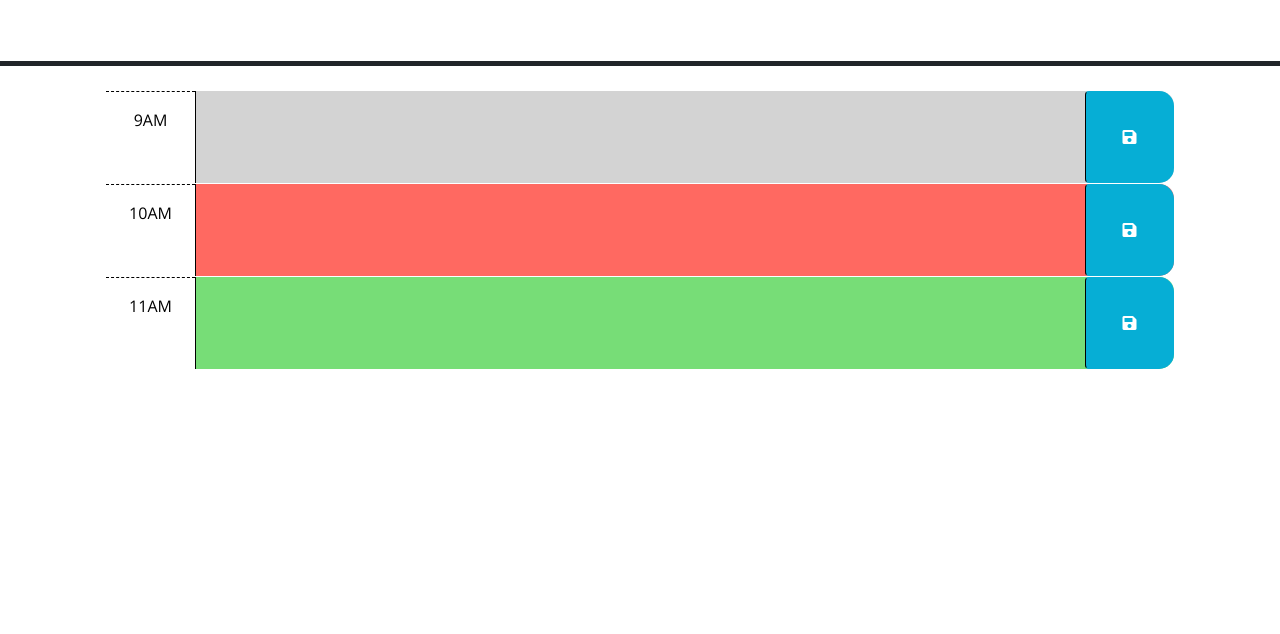
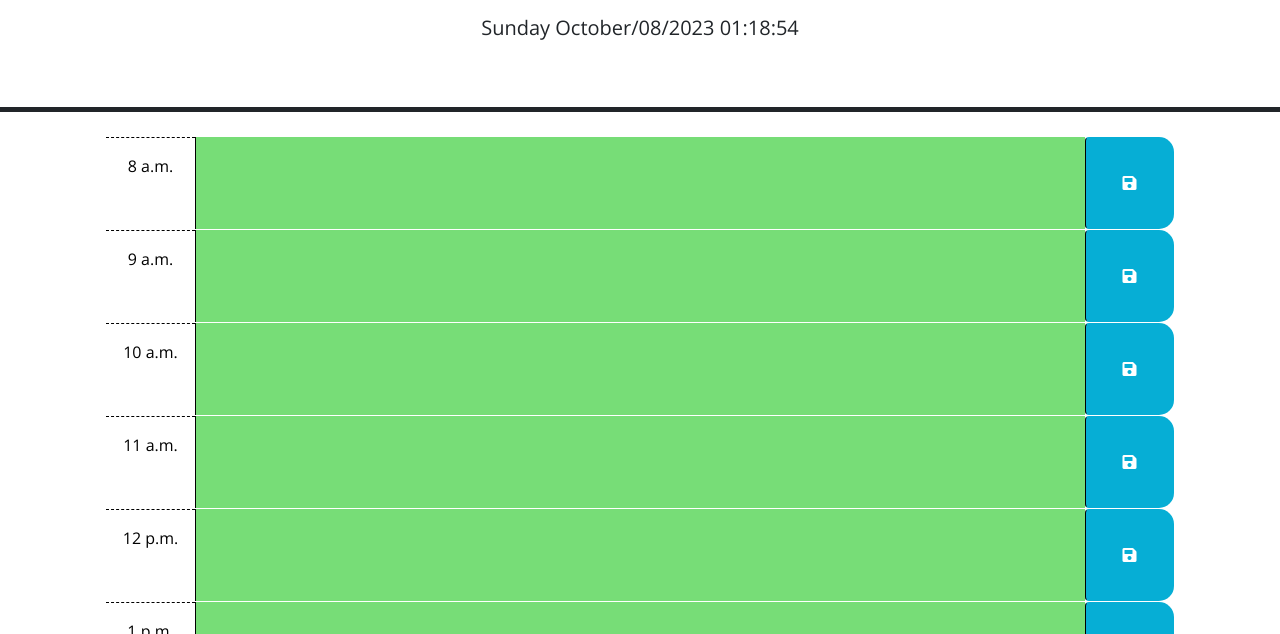
Before and after one commit to kboyd2002/Work-Day-Scheduler, a plain HTML site: page index.html in a window 1280 px wide. Shown: the part 166-800 px from the top of the page. Drawn offline with nearby package versions, Linux system fonts and the light colour scheme.

Commit message:
added functions for coloring on dayjs and hr of the day and a function that save data in local storage

```diff
--- a/index.html
+++ b/index.html
@@ -18,6 +18,16 @@
       href="https://fonts.googleapis.com/css?family=Open+Sans&display=swap"
       rel="stylesheet"
     />
+
+      <script
+      src="https://code.jquery.com/jquery-3.5.1.min.js"
+      integrity="sha256-9/aliU8dGd2tb6OSsuzixeV4y/faTqgFtohetphbbj0="
+      crossorigin="anonymous"></script>
+    <script
+      src="https://cdn.jsdelivr.net/npm/dayjs@1.11.3/dayjs.min.js"
+      integrity="sha256-iu/zLUB+QgISXBLCW/mcDi/rnf4m4uEDO0wauy76x7U="
+      crossorigin="anonymous"
+    ></script>
     <link rel="stylesheet" href="style.css" />
     <title>Work Day Scheduler</title>
   </head>
@@ -39,40 +49,9 @@
         code is implemented.
         -->
 
-      <!-- Example of a past time block. The "past" class adds a gray background color. -->
-      <div id="hour-9" class="row time-block past">
-        <div class="col-2 col-md-1 hour text-center py-3">9AM</div>
-        <textarea class="col-8 col-md-10 description" rows="3"> </textarea>
-        <button class="btn saveBtn col-2 col-md-1" aria-label="save">
-          <i class="fas fa-save" aria-hidden="true"></i>
-        </button>
-      </div>
+        <main id="container"></main>
 
-      <!-- Example of a a present time block. The "present" class adds a red background color. -->
-      <div id="hour-10" class="row time-block present">
-        <div class="col-2 col-md-1 hour text-center py-3">10AM</div>
-        <textarea class="col-8 col-md-10 description" rows="3"> </textarea>
-        <button class="btn saveBtn col-2 col-md-1" aria-label="save">
-          <i class="fas fa-save" aria-hidden="true"></i>
-        </button>
-      </div>
 
-      <!-- Example of a future time block. The "future" class adds a green background color. -->
-      <div id="hour-11" class="row time-block future">
-        <div class="col-2 col-md-1 hour text-center py-3">11AM</div>
-        <textarea class="col-8 col-md-10 description" rows="3"> </textarea>
-        <button class="btn saveBtn col-2 col-md-1" aria-label="save">
-          <i class="fas fa-save" aria-hidden="true"></i>
-        </button>
-      </div>
-
-    <script src="https://code.jquery.com/jquery-3.4.1.min.js"></script>
-    <script
-      src="https://cdn.jsdelivr.net/npm/dayjs@1.11.3/dayjs.min.js"
-      integrity="sha256-iu/zLUB+QgISXBLCW/mcDi/rnf4m4uEDO0wauy76x7U="
-      crossorigin="anonymous"
-    ></script>
-
-    <script src="script.js"></script>
+    <script src="./script.js"></script>
   </body>
 </html>
--- a/script.js
+++ b/script.js
@@ -1,7 +1,94 @@
 // Wrap all code that interacts with the DOM in a call to jQuery to ensure that
 // the code isn't run until the browser has finished rendering all the elements
 // in the html.
-$(function () {
+
+
+      $(document).ready(function() {
+        const textAreas = $('.textarea');
+        const buttons = $('.button');
+        const textareaValue = textAreas.val();
+
+
+        const container = $("#container");
+        let today = dayjs();
+        let todayCalendar = dayjs().hour();
+        let businessHours = [8, 9, 10, 11, 12, 13, 14, 15, 16, 17,];
+        let saveBtn = $('<button>');
+
+        $(document).ready(function() {
+        function displayTime() {
+          $('#currentDay').text(dayjs().format('dddd MMMM/DD/YYYY HH:mm:ss'));
+        }
+        displayTime();
+        setInterval(displayTime, 1000);
+      });
+
+        function timeChecker() {
+          for (let i = 0; i < businessHours.length; i++) {
+            let americanHours = `${businessHours[i]} a.m.`;
+            if (businessHours[i] > 11) {
+              americanHours = `${businessHours[i]} p.m.`;
+              if (businessHours[i] > 12) americanHours = `${businessHours[i] - 12 } p.m.`;
+            }
+
+            let mainDiv = $('<div>');
+            let hourDiv = $('<div>');
+            let textArea = $('<textarea>');
+            let saveBtn = $('<button>');
+            let icon = $('<i>');
+
+            /** generating parent div */
+            mainDiv.attr('id', `hour-${i}`);
+            mainDiv.addClass('row time-block');
+
+            /**creating hour div with bootstrap classes */
+            hourDiv.addClass('col-2 col-md-1 hour text-center py-3');
+            hourDiv.text(americanHours);
+            /**Creating Textdiv with bootstrap classes */
+            textArea.addClass('col-8 col-md-10 description text-dark');
+            textArea.attr('rows', 3);
+
+            if (todayCalendar > businessHours[i]) textArea.addClass('past');
+            if (todayCalendar < businessHours[i]) textArea.addClass('future');
+            if (todayCalendar === businessHours[i]) textArea.addClass('present');
+
+            saveBtn.addClass('btn saveBtn col-2 col-md-1');
+            saveBtn.attr('aria-label', 'save');
+
+            icon.addClass('fas fa-save');
+            icon.attr('aria-hidden', true);
+
+            saveBtn.append(icon);
+
+            mainDiv.append(hourDiv, textArea, saveBtn);
+
+            container.append(mainDiv);
+          }
+        }
+
+        timeChecker();
+      });
+
+      $(document).ready(function() {
+        $('.saveBtn').on('click', function() {
+          let index = $(this).parent().attr('id').split('-')[1];
+          let textareaValue = $(this).siblings('.description').val();
+          localStorage.setItem(`textareaValue-${index}`, textareaValue);
+      function appendSavedData () {
+          const savedData = localStorage.getItem(`textareaValue-${index}`);
+          const targetElement = $('.description'); // Replace 'targetElement' with the ID or selector of the element where you want to append the data
+          targetElement.innerHTML += savedData;
+      };
+      window.addEventListener('load', appendSavedData);
+    });
+
+});
+
+
+
+
+
+
 // TODO: Add a listener for click events on the save button. This code should
 // use the id in the containing time-block as a key to save the user input in
 // local storage. HINT: What does `this` reference in the click listener
@@ -20,4 +107,3 @@ $(function () {
 // attribute of each time-block be used to do this?
 //
 // TODO: Add code to display the current date in the header of the page.
-  });
```
Lines whose indentation alone changed are shown as unchanged.
